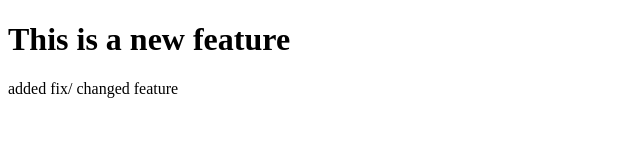
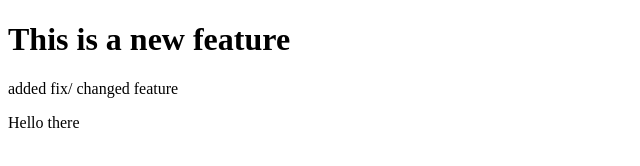
Before and after one commit to DylanMacalast/surfboard-inventory, a website: page test.html in a window 1280 px wide. Shown: the full height of the page, 0-640 px from the left. Drawn offline with Linux system fonts and the light colour scheme.

Commit message:
one last test

```diff
--- a/test.html
+++ b/test.html
@@ -9,5 +9,6 @@
 <body>
     <h1>This is a new feature</h1>
     <p>added fix/ changed feature</p>
+    <p>Hello there</p>
 </body>
 </html>
```
